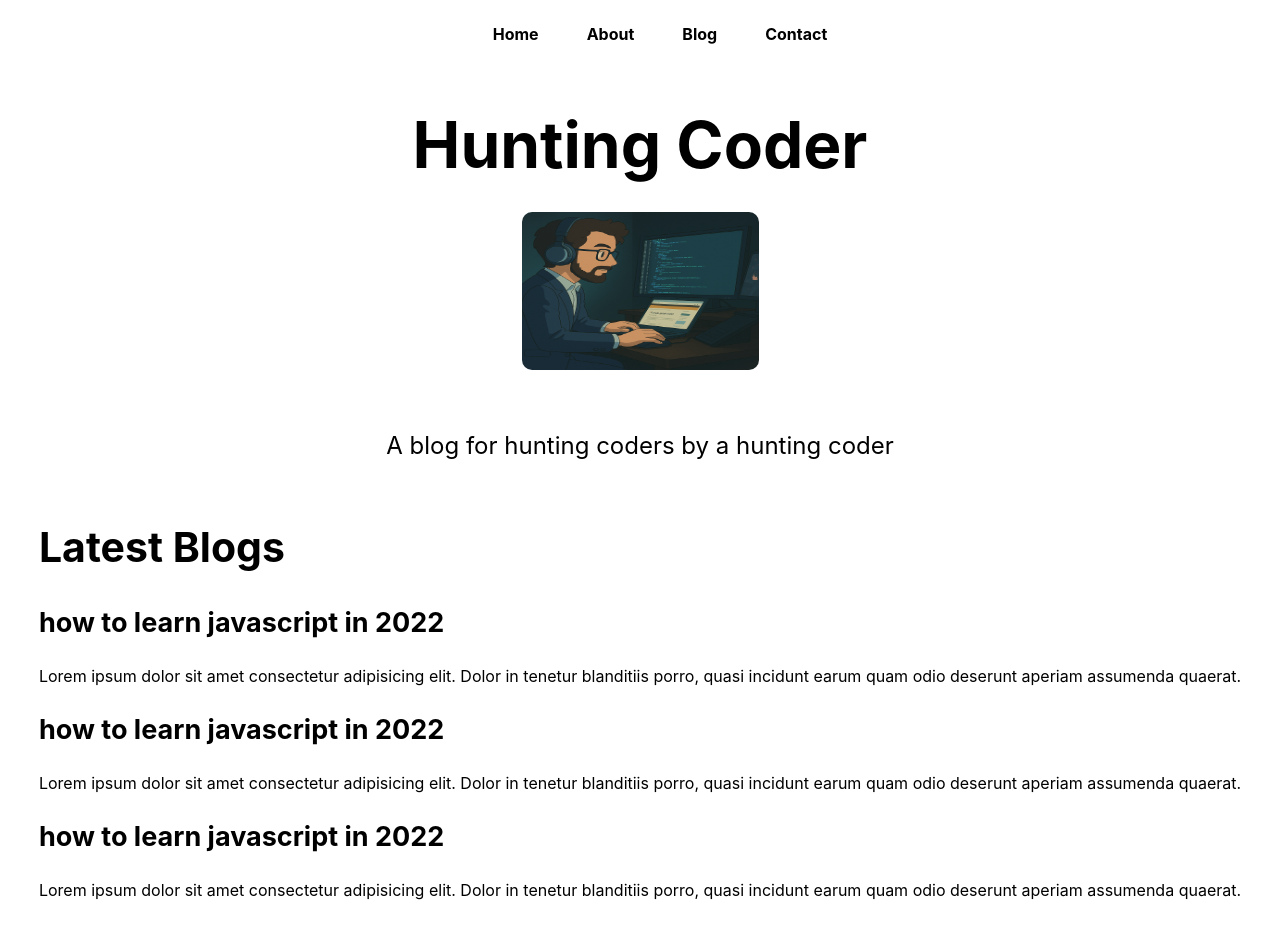
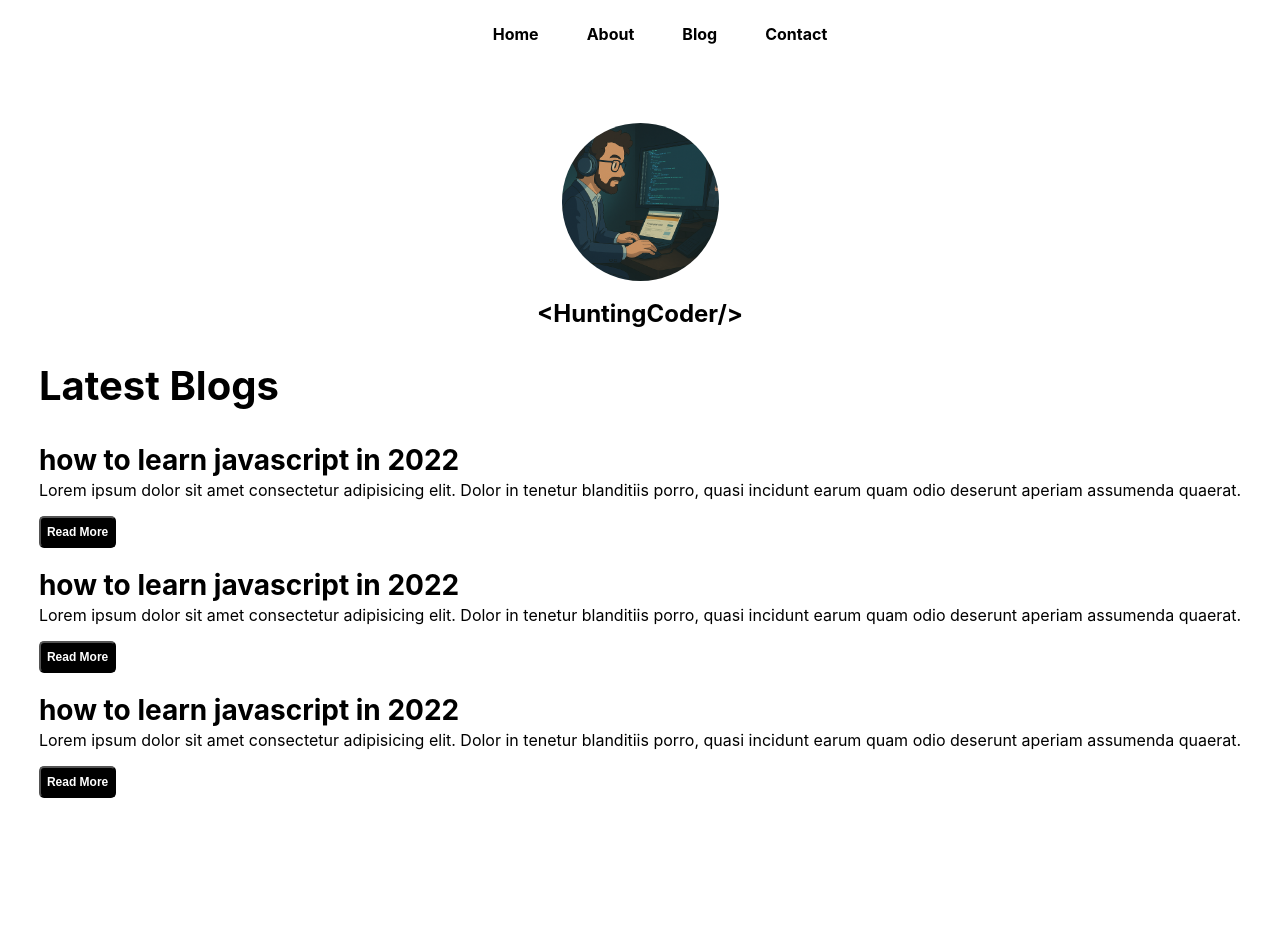
Before and after one commit to Tapan-Bhakhar/hunting-coder, a Next.js app: page / in a window 1280 px wide. Shown: the top 938 px of the page. After the commit the page ends 860 px from the top, so only its background shows below. Built offline with nearby package versions, Linux system fonts and the light colour scheme.

Commit message:
Refactor blog and contact pages; enhance styles and layout for improved user experience

```diff
--- a/src/pages/blog.js
+++ b/src/pages/blog.js
@@ -18,6 +18,7 @@ const Blog = (props) => {
               <Link href={`/blogpost/${blogItem.slug}`}>
                 <h3 className={styles.blogItemh3}>{blogItem.title}</h3></Link>
               <p className={styles.blogItemp}>{blogItem.metadesc.substr(0, 121)}...</p>
+              <Link href={`/blogpost/${blogItem.slug}`}><button className={styles.btn}>Read More</button></Link>
             </div>
           )
         })}
--- a/src/pages/index.js
+++ b/src/pages/index.js
@@ -7,10 +7,12 @@ export default function Home() {
       <style jsx>
         {`
         h2 {
-          font-size: 41px;
+           font-size: 2.5rem;
         }
         h3 {
-          font-size: 27px;
+          font-size: 1.75rem;
+          margin-top: 11px;
+          margin-bottom: 0;
         }
         `}
       </style>
@@ -21,31 +23,31 @@ export default function Home() {
         <link rel="icon" href="/favicon.ico" />
       </Head>
 
-
-
       <main className={styles.main}>
-        <h1 className={styles.title}>
-          Hunting Coder
-        </h1>
 
         <div className={styles.imagewrap}>
           {/* <Image className={styles.myImg} src="/homeImage.png" alt="HomePage" width={237} height={158} /> */}
           <img className={styles.myImg} src="/homeImage.png" alt="HomePage" width={237} height={158} />
         </div>
-
-        <p className={styles.description}>
-          A blog for hunting coders by a hunting coder
-        </p>
+        <h1 className={styles.title}>
+          &lt;HuntingCoder/&gt;
+        </h1>
 
         <div className="blogs">
-          <h2>Latest Blogs</h2>
+          <h2 className={styles.h2}>Latest Blogs</h2>
           <div className="blogItem">
-            <h3>how to learn javascript in 2022</h3>
-            <p>Lorem ipsum dolor sit amet consectetur adipisicing elit. Dolor in tenetur blanditiis porro, quasi incidunt earum quam odio deserunt aperiam assumenda quaerat.</p>
-            <h3>how to learn javascript in 2022</h3>
-            <p>Lorem ipsum dolor sit amet consectetur adipisicing elit. Dolor in tenetur blanditiis porro, quasi incidunt earum quam odio deserunt aperiam assumenda quaerat.</p>
-            <h3>how to learn javascript in 2022</h3>
-            <p>Lorem ipsum dolor sit amet consectetur adipisicing elit. Dolor in tenetur blanditiis porro, quasi incidunt earum quam odio deserunt aperiam assumenda quaerat.</p>
+            <h3 className={styles.h3}>how to learn javascript in 2022</h3>
+            <p className={styles.p}>Lorem ipsum dolor sit amet consectetur adipisicing elit. Dolor in tenetur blanditiis porro, quasi incidunt earum quam odio deserunt aperiam assumenda quaerat.</p>
+            <button className={styles.btn}>Read More</button>
+
+            <h3 className={styles.h3}>how to learn javascript in 2022</h3>
+            <p className={styles.p}>Lorem ipsum dolor sit amet consectetur adipisicing elit. Dolor in tenetur blanditiis porro, quasi incidunt earum quam odio deserunt aperiam assumenda quaerat.</p>
+            <button className={styles.btn}>Read More</button>
+
+            <h3 className={styles.h3}>how to learn javascript in 2022</h3>
+            <p className={styles.p}>Lorem ipsum dolor sit amet consectetur adipisicing elit. Dolor in tenetur blanditiis porro, quasi incidunt earum quam odio deserunt aperiam assumenda quaerat.</p>
+            <button className={styles.btn}>Read More</button>
+
           </div>
         </div>
       </main>
--- a/src/styles/Blog.module.css
+++ b/src/styles/Blog.module.css
@@ -23,3 +23,15 @@
   .blogItemp {
     max-width: 45vw;
   }
+
+  .btn {
+    margin-bottom: 9px;
+    padding: 7px 6px;
+    border-radius: 5px;
+    text-decoration: none;
+    font-weight: bold;
+    color: white;
+    font-size: 12px;
+    background: black;
+    cursor: pointer;
+  }
--- a/src/styles/Home.module.css
+++ b/src/styles/Home.module.css
@@ -44,17 +44,11 @@
 .title {
   margin: 0;
   line-height: 1.15;
-  font-size: 4rem;
+  font-size: 1.5rem;
 }
 
-.title,
-.description {
+.title {
   text-align: center;
-}
-
-.description {
-  line-height: 1.5;
-  font-size: 1.5rem;
 }
 
 .code {
@@ -129,9 +123,36 @@
 }
 
 .myImg{
-  border-radius: 10px;
+  width: 157px;
+  border-radius: 92px;
 }
 
 .imagewrap {
-  padding: 30px 0px;
+  padding: 15px 0px;
 }
+
+.h2 {
+   /* do change in index file wherwe write jsx */
+  font-size: 2.5rem;
+}
+.h3 {
+  /* do change in index file wherwe write jsx */
+  font-size: 200rem;
+}
+
+.btn {
+  margin-bottom: 9px;
+  padding: 7px 6px;
+  border-radius: 5px;
+  text-decoration: none;
+  font-weight: bold;
+  color: white;
+  font-size: 12px;
+  background: black;
+  cursor: pointer;
+}
+
+.p {
+ margin: 16px 0px;
+ margin-top: 3px;
+}
```
Also changed, not shown: src/pages/contact.js (+13 -19 lines), src/styles/Contact.module.css (+46 -3 lines).
